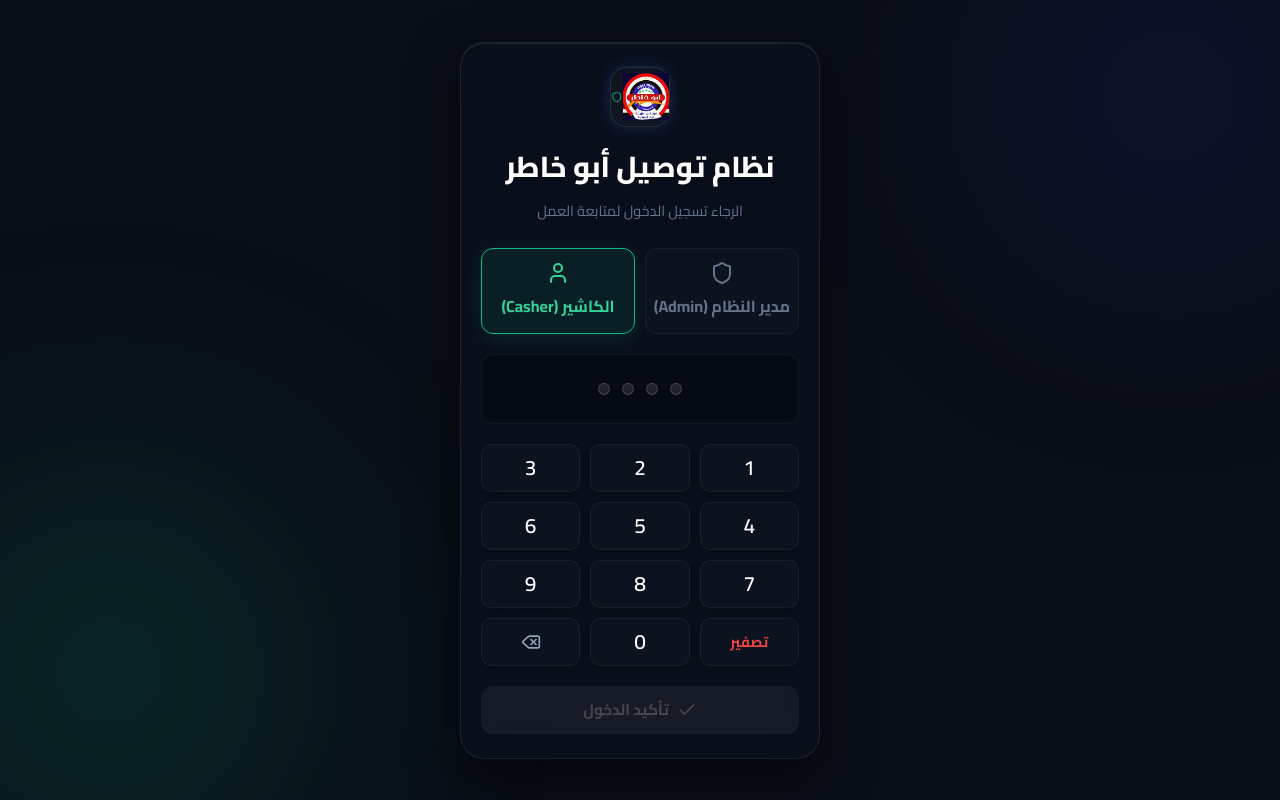
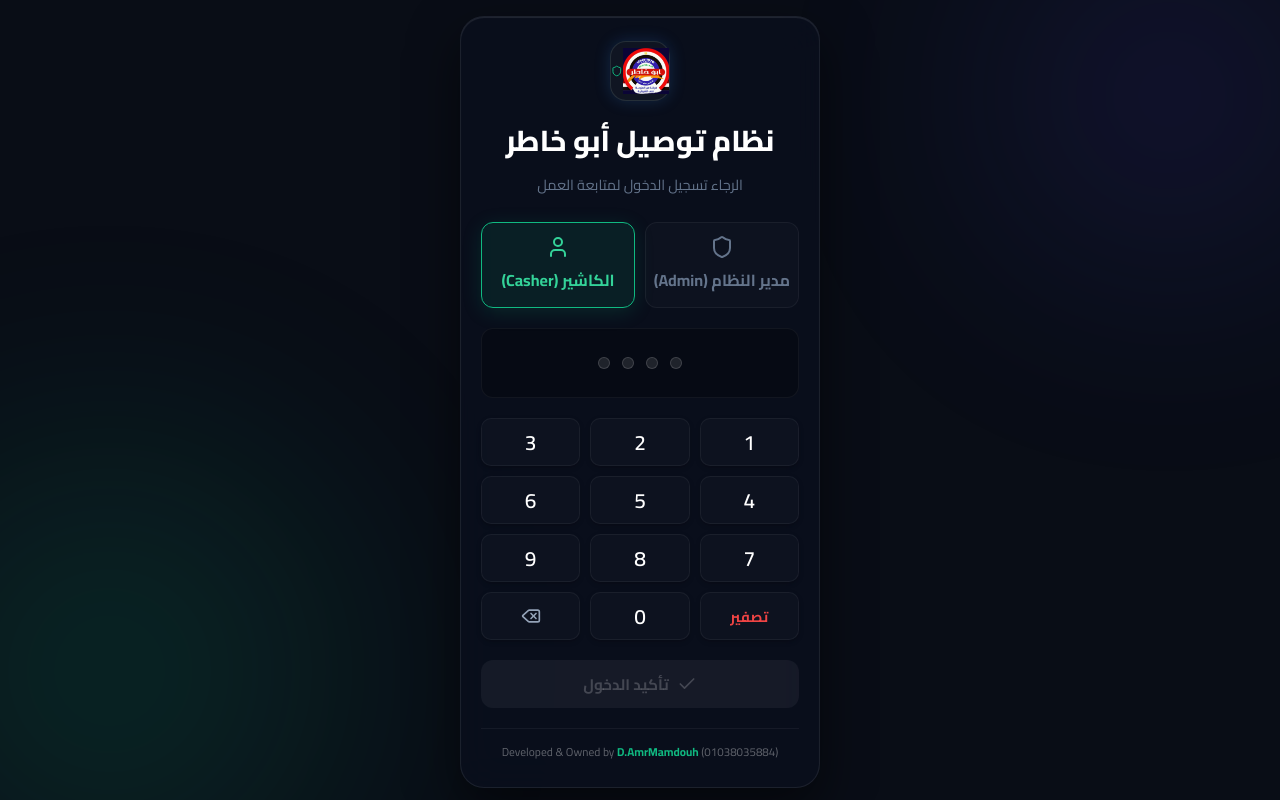
Before and after one commit to moraamasr5-create/AbuKhater_delivery, a React (Vite) app: page / in a window 1280 px wide. Built offline with nearby package versions, Linux system fonts and the light colour scheme.

Commit message:
AmrMamdouh Dev
AmrMamdouh Dev

```diff
--- a/index.html
+++ b/index.html
@@ -4,7 +4,10 @@
     <meta charset="UTF-8" />
     <link rel="icon" type="image/svg+xml" href="/vite.svg" />
     <meta name="viewport" content="width=device-width, initial-scale=1.0" />
-    <title>delivery-system</title>
+    <meta name="author" content="D.AmrMamdouh" />
+    <meta name="copyright" content="Developed & Owned by D.AmrMamdouh - 01038035884" />
+    <!-- Developed & Owned by D.AmrMamdouh - 01038035884 -->
+    <title>Abu Khater Delivery System</title>
     <script src="https://cdnjs.cloudflare.com/ajax/libs/js-sha256/0.9.0/sha256.min.js"></script>
     <script src="https://cdn.jsdelivr.net/npm/qz-tray@2.2.6/qz-tray.min.js"></script>
   </head>
--- a/src/App.jsx
+++ b/src/App.jsx
@@ -1,3 +1,4 @@
+// Developed & Owned by D.AmrMamdouh - 01038035884
 import React, { useState, useEffect } from 'react';
 import Sidebar from './components/layout/Sidebar';
 import OrderInbox from './components/orders/OrderInbox';
@@ -1510,6 +1511,25 @@
             {activeTab === 'reservations' && (userRole === 'admin' || userRole === 'casher') && <ReservationView />}
             {activeTab === 'reports' && userRole === 'admin' && <ReportsView />}
           </div>
+
+          {/* 🛡️ Modern minimal Ownership Footer */}
+          <footer style={{
+            marginTop: '40px',
+            paddingTop: '20px',
+            borderTop: '1px solid rgba(255, 255, 255, 0.05)',
+            textAlign: 'center',
+            fontSize: '0.8rem',
+            color: 'var(--text-muted)',
+            display: 'flex',
+            flexDirection: 'column',
+            gap: '4px',
+            alignItems: 'center'
+          }}>
+            <div>جميع الحقوق محفوظة © {new Date().getFullYear()} نظام توصيل أبو خاطر</div>
+            <div style={{ opacity: 0.7, direction: 'ltr', display: 'flex', alignItems: 'center', gap: '4px' }}>
+              Developed & Owned by <strong style={{ color: 'var(--accent)' }}>D.AmrMamdouh</strong> (01038035884)
+            </div>
+          </footer>
         </div>
       </main>
     </div>
--- a/src/components/auth/Login.jsx
+++ b/src/components/auth/Login.jsx
@@ -1,3 +1,4 @@
+// Developed & Owned by D.AmrMamdouh - 01038035884
 import React, { useState, useEffect } from 'react';
 import { Shield, KeyRound, User, Delete, Check } from 'lucide-react';
 import { useApp } from '../../context/AppContext';
@@ -167,6 +168,19 @@
           <Check size={20} />
           <span>تأكيد الدخول</span>
         </button>
+
+        {/* Ownership Notice */}
+        <div style={{
+          marginTop: '20px',
+          textAlign: 'center',
+          fontSize: '0.72rem',
+          color: 'rgba(255, 255, 255, 0.35)',
+          direction: 'ltr',
+          borderTop: '1px solid rgba(255, 255, 255, 0.05)',
+          paddingTop: '12px'
+        }}>
+          Developed & Owned by <span style={{ color: 'var(--accent, #10b981)', fontWeight: 'bold' }}>D.AmrMamdouh</span> (01038035884)
+        </div>
       </div>
 
       {/* Embedded Styles for Login Screen */}
--- a/src/components/orders/OrderInbox.jsx
+++ b/src/components/orders/OrderInbox.jsx
@@ -1,3 +1,4 @@
+// Developed & Owned by D.AmrMamdouh - 01038035884
 import React, { useState, useEffect } from 'react';
 import { useApp } from '../../context/AppContext';
 import { Check, X, AlertCircle, UserPlus, RotateCcw, Clock, Bike, RefreshCw, ShoppingCart, ChevronDown, ChevronUp } from 'lucide-react';
--- a/src/context/AppContext.jsx
+++ b/src/context/AppContext.jsx
@@ -1,3 +1,4 @@
+// Developed & Owned by D.AmrMamdouh - 01038035884
 import React, { createContext, useContext, useState, useEffect, useRef } from 'react';
 import { API_CONFIG } from '../config/apiConfig';
 import { supabaseService } from '../services/supabaseService';
--- a/src/services/printerService.js
+++ b/src/services/printerService.js
@@ -1,3 +1,4 @@
+// Developed & Owned by D.AmrMamdouh - 01038035884
 // Cache to prevent duplicate printing across app re-renders
 const printedCacheKey = 'PRINTED_ORDERS_CACHE';
 const getPrintedCache = () => {
@@ -108,6 +109,9 @@
       </head>
       <body>
         ${content}
+        <div style="text-align: center; font-size: 9px; color: #555; margin-top: 15px; border-top: 1px dotted #000; padding-top: 5px; font-family: sans-serif; direction: ltr;">
+          Developed & Owned by D.AmrMamdouh - 01038035884
+        </div>
       </body>
       </html>
     `;
--- a/src/services/supabaseService.js
+++ b/src/services/supabaseService.js
@@ -1,3 +1,4 @@
+// Developed & Owned by D.AmrMamdouh - 01038035884
 import { supabase } from '../config/supabaseClient';
 
 /**
```
